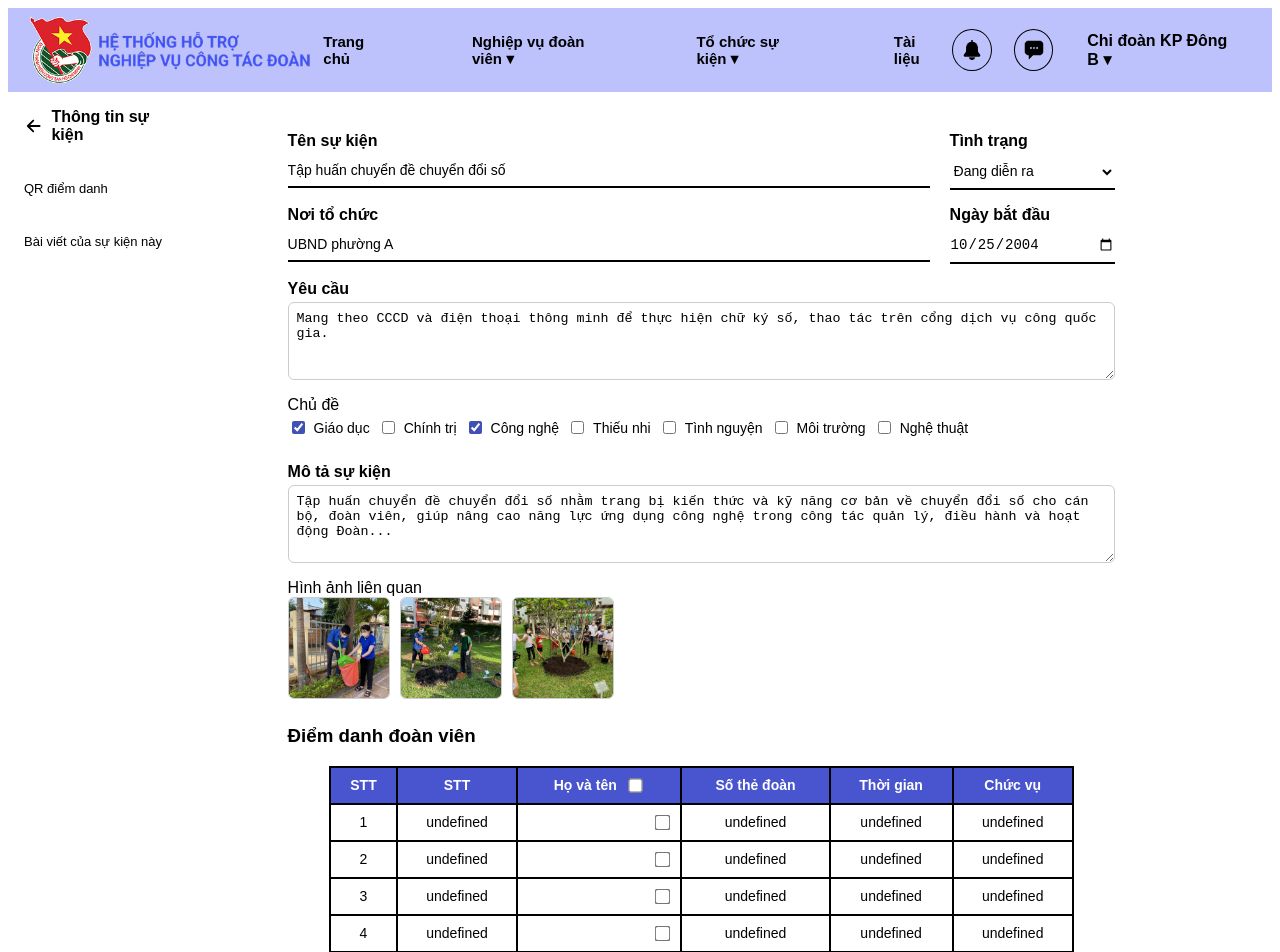
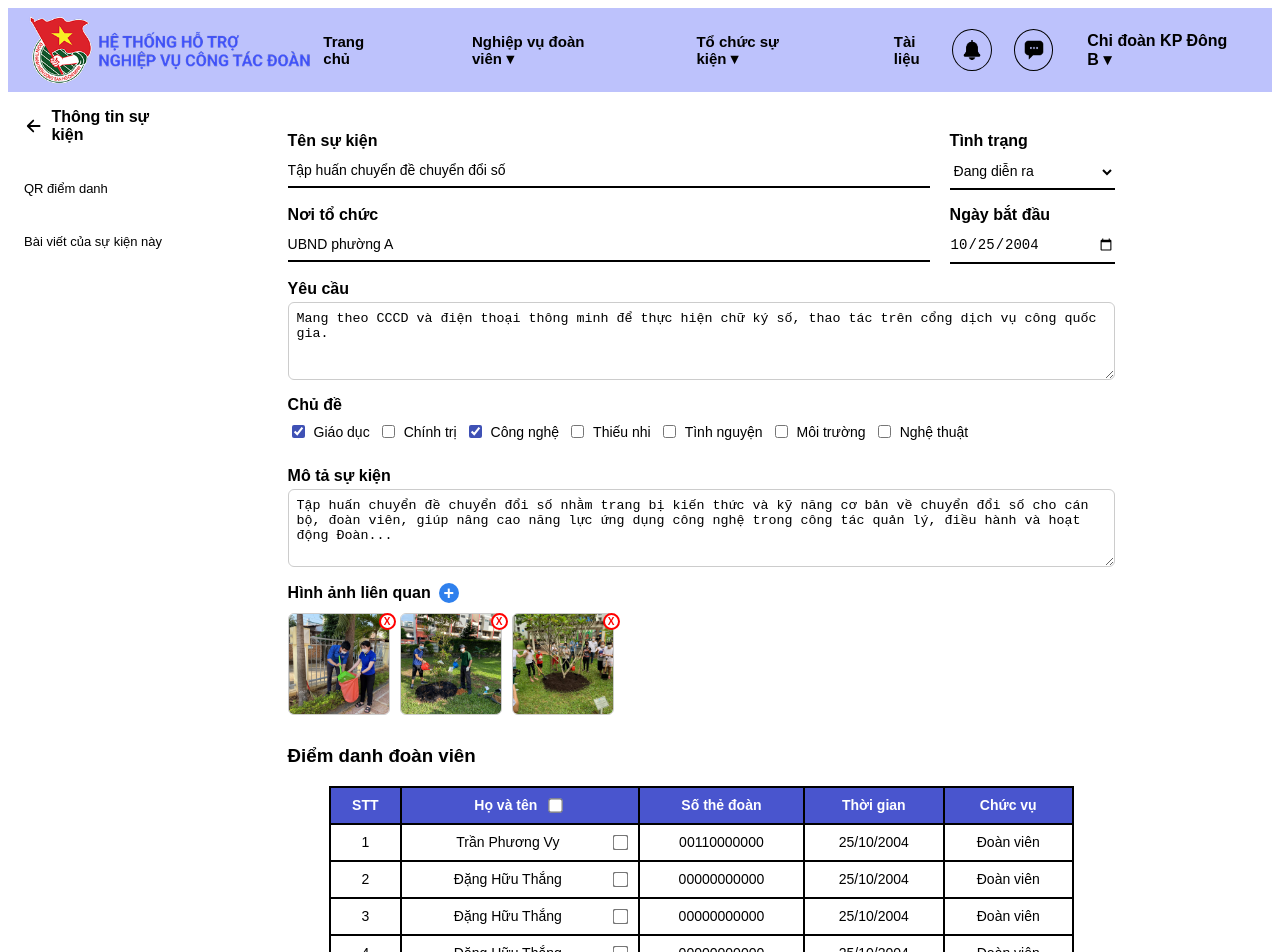
Before and after one commit to hwthangg/PRJ1-22521708-22521325, a React (Vite) app in the folder frontend/: page / in a window 1280 px wide. Shown: the top 952 px of the page. Built offline with nearby package versions, Linux system fonts and the light colour scheme.

Commit message:
updateinfo_event

```diff
--- a/frontend/src/components/Info_event/Info_event.jsx
+++ b/frontend/src/components/Info_event/Info_event.jsx
@@ -6,13 +6,40 @@ import sample2 from '../../assets/a2.jpg';
 import sample3 from '../../assets/a3.jpg';
 
 const Info_event = () => {
-  const columns = ['STT', 'Họ và tên', 'Số thẻ đoàn', 'Thời gian', 'Chức vụ'];
+  const columns = ['Họ và tên', 'Số thẻ đoàn', 'Thời gian', 'Chức vụ'];
   const data = [
-    ['1', 'Đặng Hữu Thắng', '00000000000', '25/10/2004', 'Đoàn viên'],
-    ['2', 'Đặng Hữu Thắng', '00000000000', '25/10/2004', 'Đoàn viên'],
-    ['3', 'Đặng Hữu Thắng', '00000000000', '25/10/2004', 'Đoàn viên'],
-    ['4', 'Đặng Hữu Thắng', '00000000000', '25/10/2004', 'Đoàn viên'],
+    {
+      'Họ và tên': 'Trần Phương Vy',
+      'Số thẻ đoàn': '00110000000',
+      'Thời gian': '25/10/2004',
+      'Chức vụ': 'Đoàn viên'
+    },
+    {
+      'Họ và tên': 'Đặng Hữu Thắng',
+      'Số thẻ đoàn': '00000000000',
+      'Thời gian': '25/10/2004',
+      'Chức vụ': 'Đoàn viên'
+    },
+    {
+      'Họ và tên': 'Đặng Hữu Thắng',
+      'Số thẻ đoàn': '00000000000',
+      'Thời gian': '25/10/2004',
+      'Chức vụ': 'Đoàn viên'
+    },
+    {
+      'Họ và tên': 'Đặng Hữu Thắng',
+      'Số thẻ đoàn': '00000000000',
+      'Thời gian': '25/10/2004',
+      'Chức vụ': 'Đoàn viên'
+    },
+    {
+      'Họ và tên': 'Đặng Hữu Thắng',
+      'Số thẻ đoàn': '00000000000',
+      'Thời gian': '25/10/2004',
+      'Chức vụ': 'Đoàn viên'
+    },
   ];
+
 
   const [selectedTopics, setSelectedTopics] = useState({
     'Giáo dục': true,
@@ -43,7 +70,20 @@ const closePreview = () => {
       [topic]: !prev[topic],
     }));
   };
-  const imageList = [sample1, sample2, sample3];
+  const [imageList, setImageList] = useState([sample1, sample2, sample3]);
+
+  const handleImageUpload = (e) => {
+    const files = e.target.files;
+    if (files) {
+      const newImages = Array.from(files).map((file) => URL.createObjectURL(file));
+      setImageList((prevList) => [...prevList, ...newImages]);
+    }
+  };
+  const handleDeleteImage = (index) => {
+    setImageList((prevList) => prevList.filter((_, i) => i !== index));
+  };
+
+
 
   return (
     <div className={styles.container}>
@@ -105,16 +145,36 @@ const closePreview = () => {
         </div>
 
         <div className={styles.imageGroup}>
+  <div className={styles.imageLabel}>
     <label>Hình ảnh liên quan</label>
+    <label className={styles.uploadButton}>
+      <input
+        type="file"
+        accept="image/*"
+        hidden
+        multiple
+        onChange={handleImageUpload}
+      />
+      +
+    </label>
+  </div>
+
   <div className={styles.images}>
   {imageList.map((img, i) => (
+    <div key={i} className={styles.imageContainer}>
       <img
-      key={i}
         src={img}
         alt={`Ảnh ${i + 1}`}
         onClick={() => handleImageClick(img)}
         className={styles.imageItem}
       />
+      <button
+        className={styles.deleteButton}
+        onClick={() => handleDeleteImage(i)}
+      >
+        X
+      </button>
+    </div>
   ))}
 </div>
 
@@ -127,9 +187,10 @@ const closePreview = () => {
       </div>
     </div>
   )}
+</div>
 
 
-        </div>
+
       </div>
 
       <div className={styles.tableSection}>
--- a/frontend/src/components/Info_event/Info_event.module.css
+++ b/frontend/src/components/Info_event/Info_event.module.css
@@ -21,13 +21,11 @@
   max-width: 20%;
 }
 
-
 .inputBox {
   display: flex;
   flex-direction: column;
   flex: 1 1 auto;
 }
-
 
 .inputBox label {
   margin-bottom: 4px;
@@ -49,8 +47,6 @@
   border-bottom: 2px solid #3f51b5;
 }
 
-
-
 .inputBox textarea {
   padding: 8px;
   border: 1px solid #ccc;
@@ -61,7 +57,6 @@
   outline: none;
 }
 
-
 .inputBox textarea {
   min-height: 60px;
   resize: vertical;
@@ -70,13 +65,15 @@
 .themes {
   margin-bottom: 26px;
   margin-top: 16px;
+  font-weight: bold;
 }
 
 .themeOptions {
   display: flex;
   flex-wrap: wrap;
   gap: 8px;
-    margin-top: 4px;
+  margin-top: 8px;
+  font-weight: lighter;
 }
 
 .tag {
@@ -96,6 +93,7 @@
 .imageGroup {
   margin-top: 16px;
   margin-bottom: 20px;
+  font-weight: bold;
 }
 
 .images {
@@ -103,8 +101,8 @@
   gap: 10px;
   overflow-x: auto;
   padding-bottom: 6px;
+  margin-top: 10px;
 }
-
 
 .images img {
   width: 100px;
@@ -112,6 +110,34 @@
   object-fit: cover;
   border-radius: 6px;
   border: 1px solid #ccc;
+}
+
+.imageContainer {
+  position: relative;
+}
+
+.deleteButton {
+  position: absolute;
+  top: 0px;
+  right: -6px;
+  background-color: white;
+  border-radius: 50%;
+  width: 17px;
+  height: 17px;
+  display: flex;
+  align-items: center;
+  justify-content: center;
+  border: 2px solid red;
+  color: red;
+  font-size: 10px;
+  cursor: pointer;
+  font-weight: bold;
+  z-index: 1;
+}
+
+
+.deleteButton:hover {
+  color: darkred;
 }
 
 .tableSection {
@@ -143,19 +169,23 @@
   font-weight: bold;
   cursor: pointer;
 }
+
 .checkboxItem {
   display: flex;
   align-items: center;
   gap: 6px;
   font-size: 14px;
 }
+
 .checkboxItem input[type='checkbox']:checked {
   accent-color: #3f51b5;
 }
+
 .imageItem {
   cursor: pointer;
   transition: transform 0.2s;
 }
+
 .imageItem:hover {
   transform: scale(1.05);
 }
@@ -166,7 +196,7 @@
   left: 0;
   width: 100vw;
   height: 100vh;
-    background-color: rgba(0,0,0,0.7);
+  background-color: rgba(0, 0, 0, 0.7);
   display: flex;
   justify-content: center;
   align-items: center;
@@ -177,12 +207,11 @@
   position: relative;
   max-width: 90vw;
   max-height: 90vh;
-    overflow: auto; /* Thêm dòng này để có scroll */
+  overflow: auto;
   background: white;
   border-radius: 8px;
   padding: 10px;
 }
-
 
 .previewContent img {
   max-width: 100%;
@@ -204,5 +233,30 @@
   font-weight: bold;
   cursor: pointer;
   z-index: 1000;
-    box-shadow: 0 2px 6px rgba(0,0,0,0.3);
+  box-shadow: 0 2px 6px rgba(0, 0, 0, 0.3);
 }
+
+.uploadButton {
+  width: 20px;
+  height: 20px;
+  border-radius: 50%;
+  background-color: #2f80ed;
+  color: white;
+  font-size: 18px;
+  font-weight: bold;
+  display: flex;
+  justify-content: center;
+  align-items: center;
+  cursor: pointer;
+  margin-left: 8px;
+  transition: background-color 0.2s ease;
+}
+
+.uploadButton:hover {
+  background-color: #1366d6;
+}
+
+.imageLabel {
+  display: flex;
+  align-items: center;
+}
```
Lines whose indentation alone changed are shown as unchanged.
